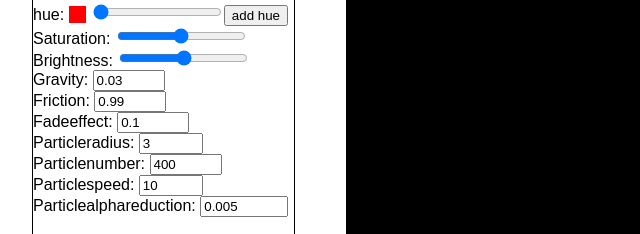
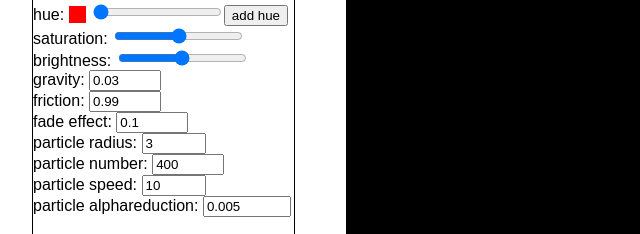
Before and after one commit to annasophiawagner/EIA2_Endabgabe.github.io, a website: page src/client/index.html in a window 1280 px wide. Shown: the part 372-606 px from the top of the page, 0-640 px from the left. Drawn offline with Linux system fonts and the light colour scheme.

Commit message:
Endabgabe

```diff
--- a/src/client/index.html
+++ b/src/client/index.html
@@ -36,23 +36,23 @@
 
 
             <br>
-            Saturation: <input id="saturation" type="range" min="0" max="100" />
+            saturation: <input id="saturation" type="range" min="0" max="100" />
             <br>
-            Brightness: <input id="brightness" type="range" min="0" max="100" />
+            brightness: <input id="brightness" type="range" min="0" max="100" />
             <br>
-            Gravity: <input id="gravity" type="number" min="0" max="1" step="0.01" />
+            gravity: <input id="gravity" type="number" min="0" max="1" step="0.01" />
             <br>
-            Friction: <input id="friction" type="number" min="0" max="1" step="0.01" />
+            friction: <input id="friction" type="number" min="0" max="1" step="0.01" />
             <br>
-            Fadeeffect: <input id="fadeeffect" type="number" min="0" max="1" step="0.01" />
+            fade effect: <input id="fadeeffect" type="number" min="0" max="1" step="0.01" />
             <br>
-            Particleradius: <input id="particleradius" type="number" min="0" max="100" step="1" />
+            particle radius: <input id="particleradius" type="number" min="0" max="100" step="1" />
             <br>
-            Particlenumber: <input id="particlenumber" type="number" min="1" max="1000" step="1" />
+            particle number: <input id="particlenumber" type="number" min="1" max="1000" step="1" />
             <br>
-            Particlespeed: <input id="particlespeed" type="number" min="0" max="100" step="1" />
+            particle speed: <input id="particlespeed" type="number" min="0" max="100" step="1" />
             <br>
-            Particlealphareduction: <input id="particlealphareduction" type="number" min="0" max="100" step="0.01" />
+            particle alphareduction: <input id="particlealphareduction" type="number" min="0" max="100" step="0.01" />
 
 
             <button type="button" id="submit" style="display: block"> submit firework</button>
--- a/src/client/particle.js
+++ b/src/client/particle.js
@@ -31,7 +31,7 @@ var Firework;
             //Status wiederherstellen (globalAlpha wird wieder zurückgesetzt)
             Firework.ctx.restore();
         }
-        //Update funktion Zeichnet ein Partikel und updated die Parameter
+        //Update Funktion zeichnet ein Partikel und updated die Parameter
         update() {
             //Zeichnet den Partikel
             this.draw();
```
Also changed, not shown: src/README.md (deleted).
